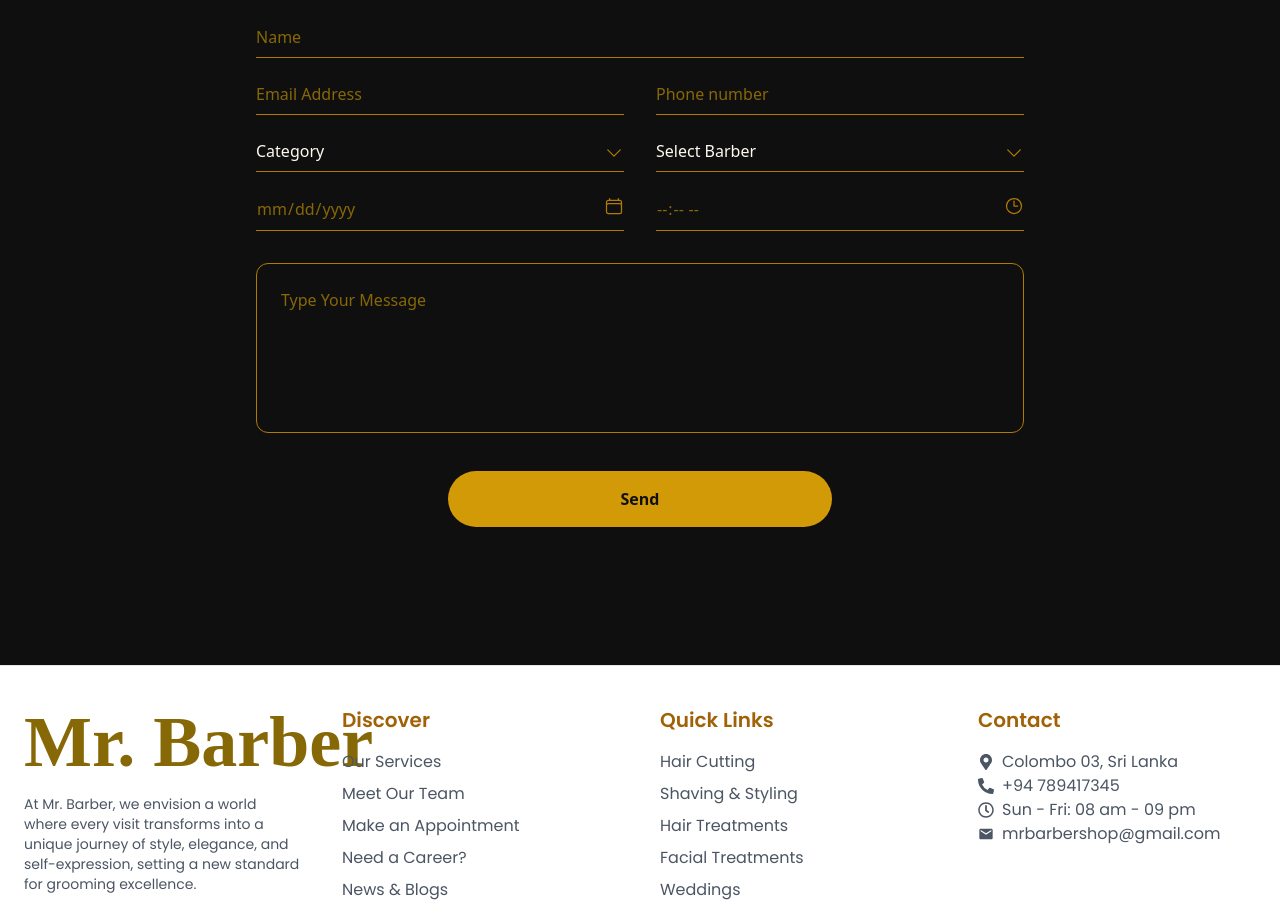
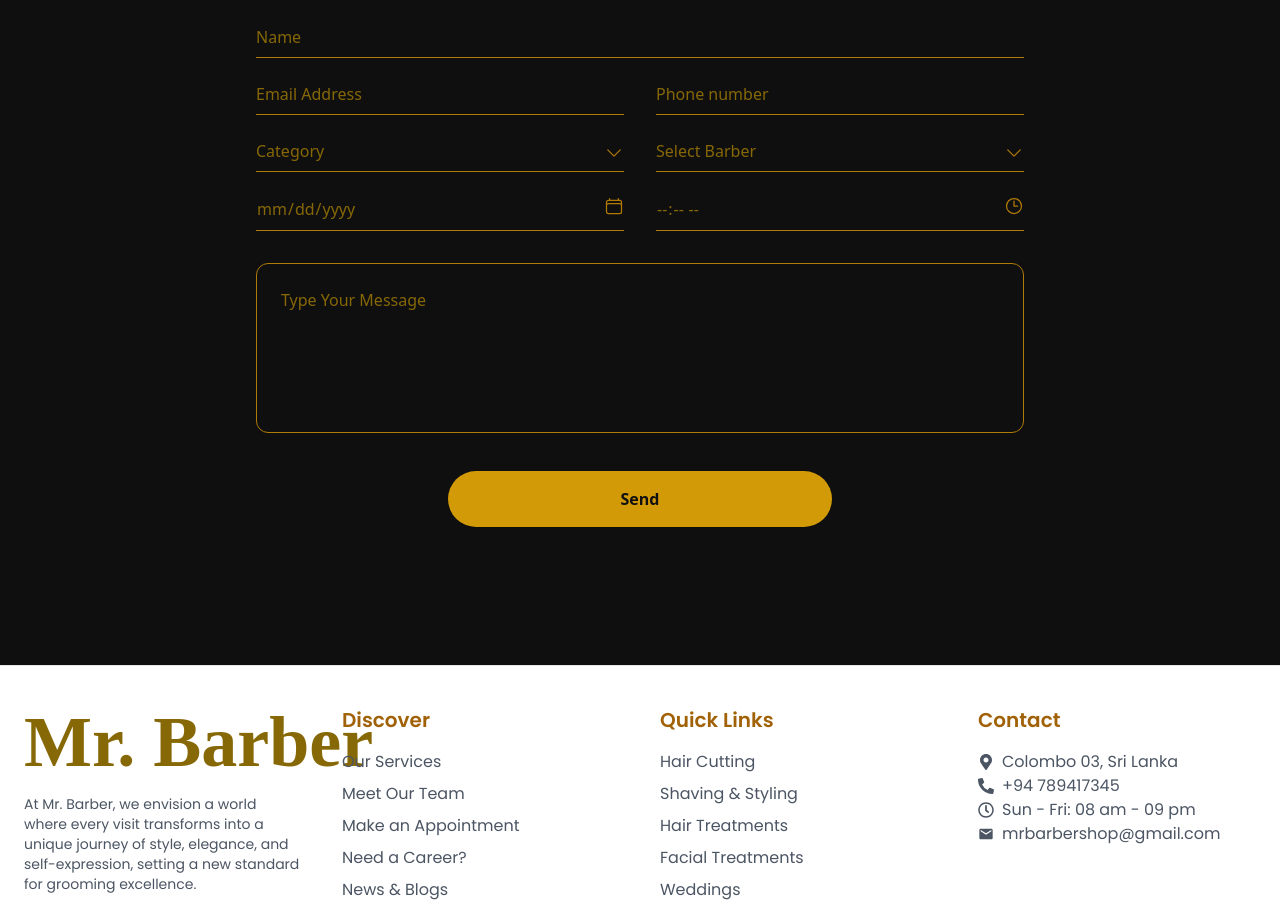
Before and after one commit to PawaniMekhala/mr_barber, a React (Create React App) app: page / in a window 1280 px wide. Shown: the part 6920-7828 px from the top of the page. Built offline with nearby package versions, Linux system fonts and the light colour scheme; a web font is replaced by a local one.

Commit message:
style: update text color styling

```diff
--- a/src/components/AppointmentForm.jsx
+++ b/src/components/AppointmentForm.jsx
@@ -54,7 +54,7 @@ const AppointmentForm = () => {
             <div className="relative">
               <label className="sr-only">Category</label>
               <select
-                className="w-full bg-transparent border-b border-gold-600 py-2 pl-0 pr-8 appearance-none placeholder-gold-700 text-gold-50 focus:outline-none focus:border-gold-400"
+                className="w-full bg-transparent border-b border-gold-600 py-2 pl-0 pr-8 appearance-none placeholder-gold-700 text-[#876806] focus:outline-none focus:border-gold-400"
                 defaultValue=""
               >
                 <option value="" disabled>
@@ -71,7 +71,8 @@ const AppointmentForm = () => {
             <div className="relative">
               <label className="sr-only">Select Barber</label>
               <select
-                className="w-full bg-transparent border-b border-gold-600 py-2 pl-0 pr-8 appearance-none placeholder-gold-700 text-gold-50 focus:outline-none focus:border-gold-400"
+                className="w-full bg-transparent border-b border-gold-600 py-2 pl-0 pr-8 appearance-none placeholder-gold-700 text-[#876806] focus:outline-none focus:border-gold-400
+                "
                 defaultValue=""
               >
                 <option value="" disabled>
@@ -97,7 +98,8 @@ const AppointmentForm = () => {
                 {/* Make icon clickable */}
                 <CalendarIcon
                   onClick={openDatePicker}
-                  className="w-5 h-5 absolute right-0 top-2 text-gold-600 cursor-pointer"
+                  className="w-5 h-5 absolute right-0 top-2 text-gold-600 cursor-pointer
+                  [color-scheme:dark]"
                 />
               </div>
             </div>
@@ -108,7 +110,8 @@ const AppointmentForm = () => {
               <input
                 ref={timeRef}
                 type="time"
-                className="w-full bg-transparent border-b border-gold-600 py-2 pr-8 placeholder-gold-700 text-gold-50 focus:outline-none focus:border-gold-400"
+                className="w-full bg-transparent border-b border-gold-600 py-2 pr-8 placeholder-gold-700 text-gold-50 focus:outline-none focus:border-gold-400
+                [color-scheme:dark]"
               />
               <ClockIcon
                 onClick={openTimePicker}
```
